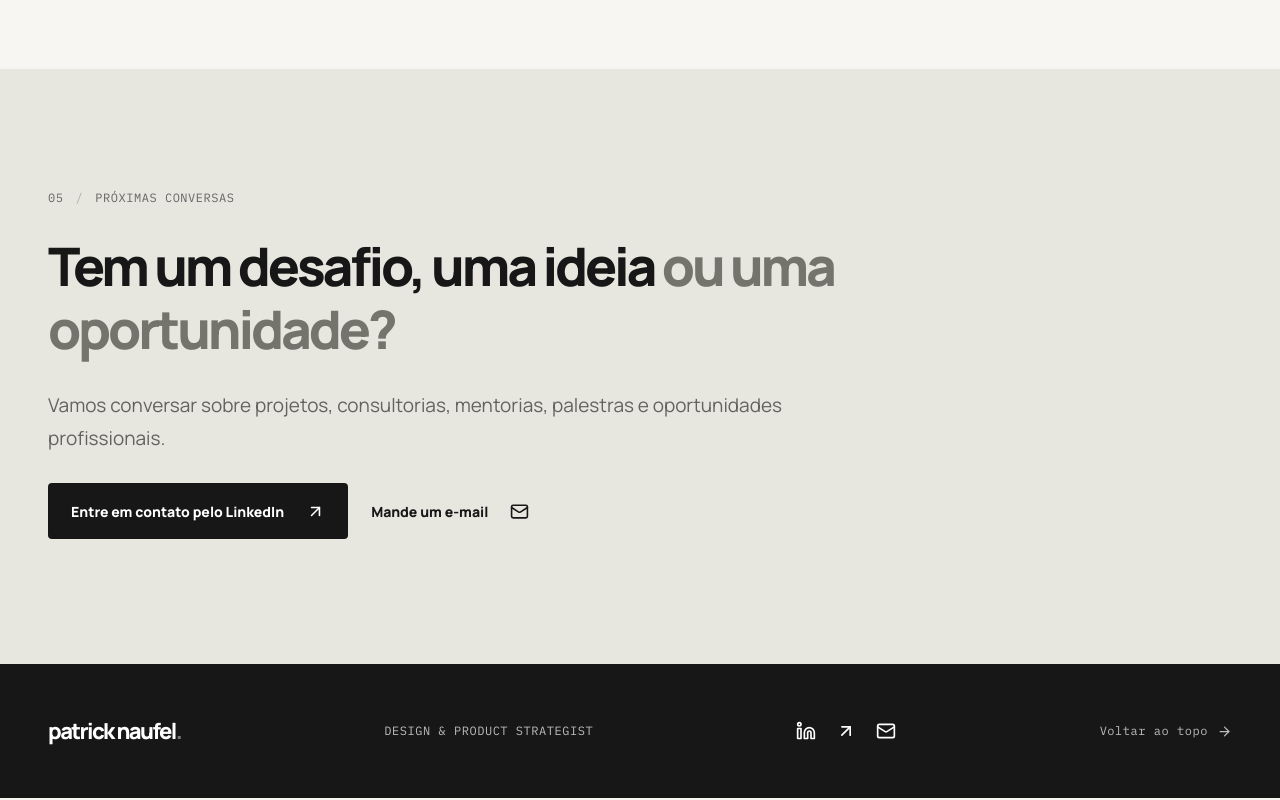
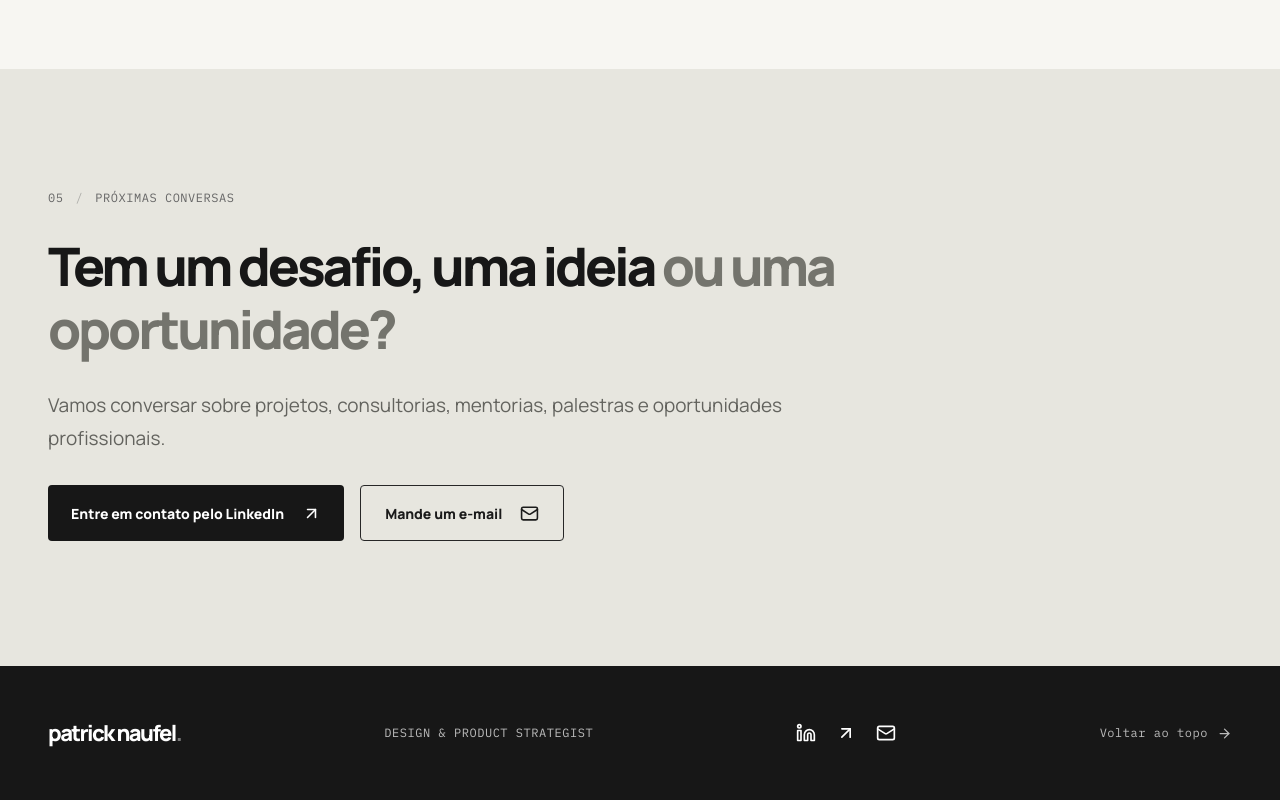
Before and after one commit to naufelpatrick/patricknaufel, a React (Vite) app: page / in a window 1280 px wide. Shown: the part 3823-4623 px from the top of the page. Built offline with nearby package versions, Linux system fonts and the light colour scheme.

Commit message:
feat: add confirmed email contact alongside LinkedIn across site

```diff
--- a/src/index.css
+++ b/src/index.css
@@ -83,3 +83,12 @@
   .ticker-items{color:#f9f8f5}
 }
 @media(max-width:400px){.hero{padding-top:290px}.portrait{width:104vw;right:-25px}}
+
+/* Unified contact section across homepage and internal pages */
+.contact-actions{display:flex;align-items:center;flex-wrap:wrap;gap:16px;margin-top:30px}
+.contact-actions .button{display:inline-flex;align-items:center;justify-content:space-between;gap:18px;min-height:56px}
+.contact-actions .button-email{background:transparent;color:#1b1b1b;border:1px solid #272727;border-radius:4px;padding:0 24px;font-weight:750;transition:background .2s,color .2s}
+.contact-actions .button-email:hover{background:#202020;color:#fff}
+.phase-main .contact-section{background:#e9e8e2}
+.phase-main .contact-section .phase-eyebrow{color:#77766f}
+@media(max-width:600px){.contact-actions{align-items:stretch;flex-direction:column}.contact-actions .button{width:100%}}
```
